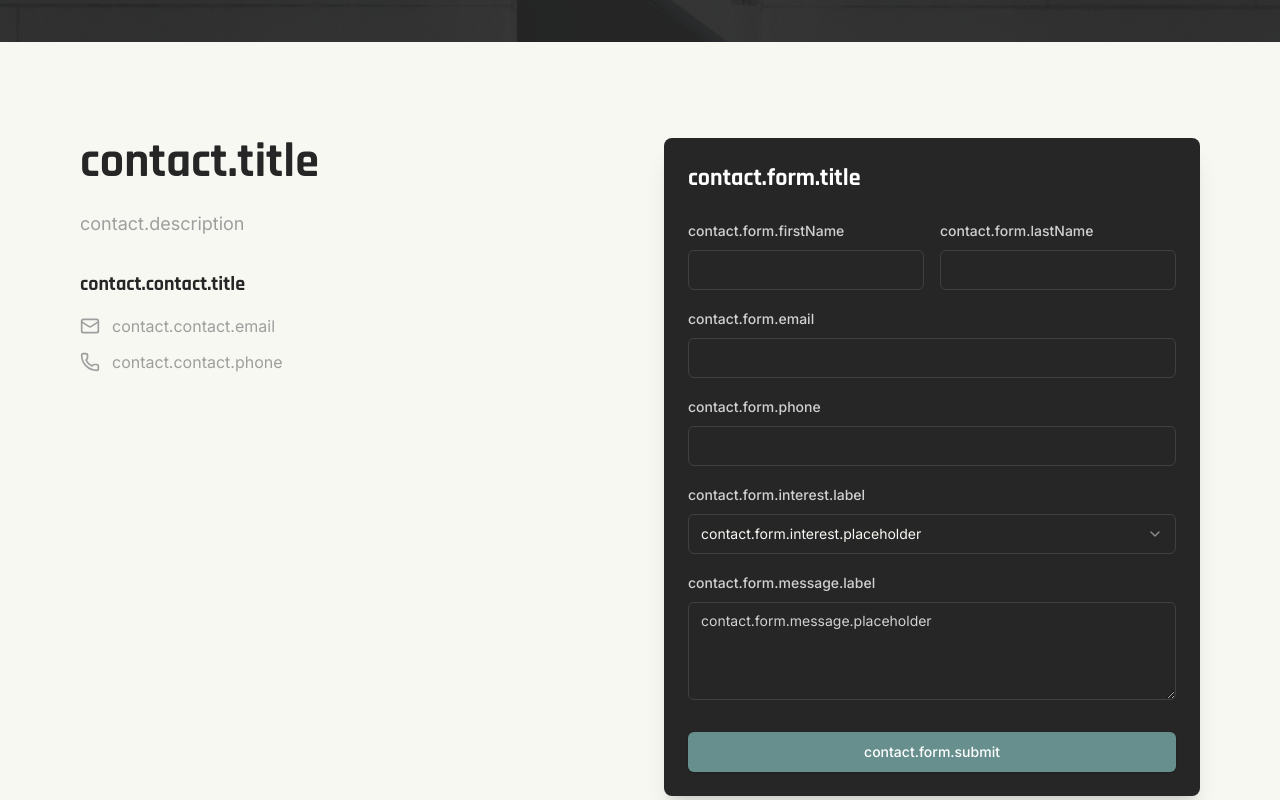
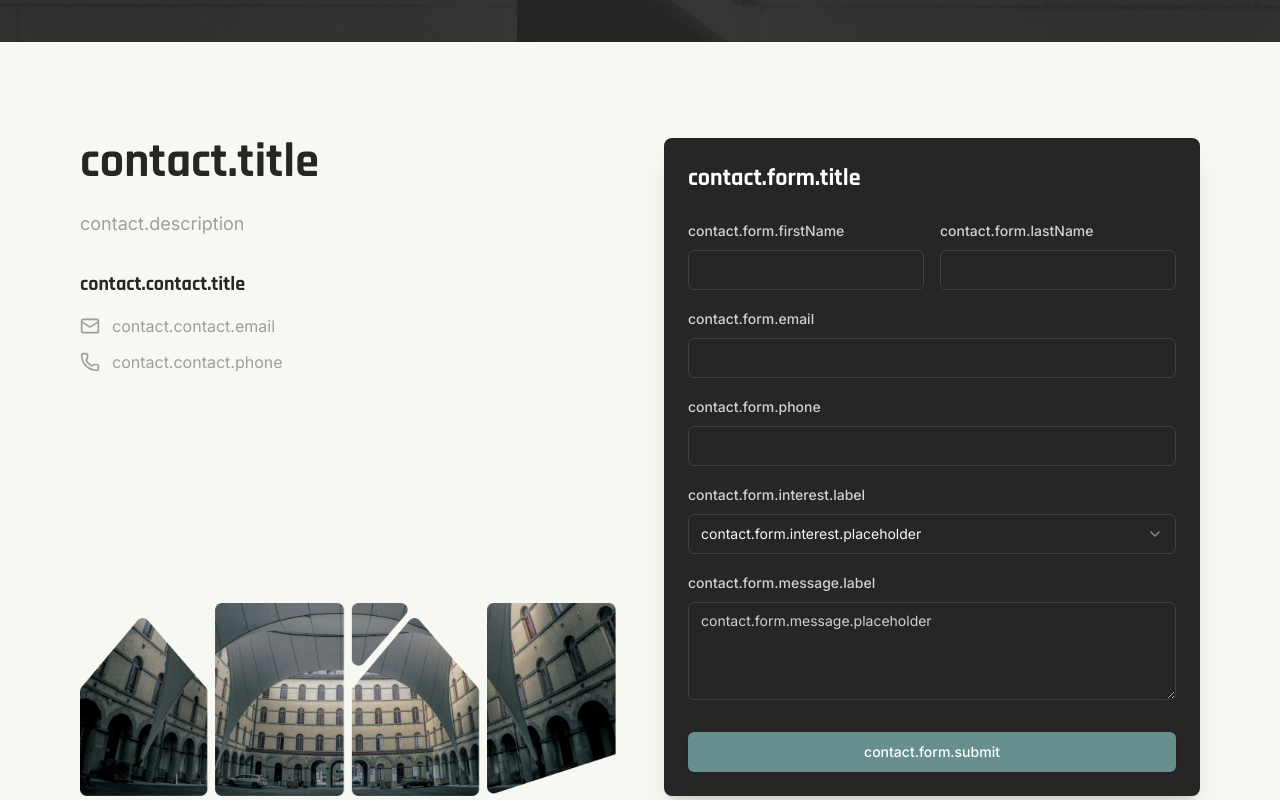
Before and after one commit to MaxMusin/amac-website, a Next.js app: page /en in a window 1280 px wide. Shown: the part 3400-4200 px from the top of the page. Built offline with nearby package versions, Linux system fonts and the light colour scheme; no server answers.

Commit message:
feat: add contact image and adjust layout in ContactSection component

```diff
--- a/src/views/landing/components/ContactSection.tsx
+++ b/src/views/landing/components/ContactSection.tsx
@@ -28,6 +28,7 @@ import { Textarea } from '@/components/ui/textarea';
 import { useToast } from '@/hooks/use-toast';
 import { sendContactEmail } from '@/lib/actions';
 import { contactFormSchema } from '@/lib/schemas';
+import Image from 'next/image';
 
 const ContactSection = () => {
   const t = useTranslations('contact');
@@ -39,7 +40,8 @@ const ContactSection = () => {
     >
       <div className="container mx-auto relative z-10">
         <div className="grid grid-cols-1 lg:grid-cols-2 gap-12">
-          <div>
+          <div className="flex flex-col justify-between">
+            <div>
             <h2 className="text-4xl md:text-5xl font-bold mb-6 text-muted">
               {t('title')}
             </h2>
@@ -54,7 +56,7 @@ const ContactSection = () => {
                   <Mail className="text-secondary mr-3 h-5 w-5" />
                   <a
                     href={`mailto:${t('contact.email')}`}
-                    className="text-secondary hover:text-white transition-colors"
+                    className="text-secondary hover:text-muted transition-colors"
                   >
                     {t('contact.email')}
                   </a>
@@ -63,13 +65,21 @@ const ContactSection = () => {
                   <Phone className="text-secondary mr-3 h-5 w-5" />
                   <a
                     href={`tel:${t('contact.phone')}`}
-                    className="text-secondary hover:text-white transition-colors"
+                    className="text-secondary hover:text-muted transition-colors"
                   >
                     {t('contact.phone')}
                   </a>
                 </div>
               </div>
             </div>
+            </div>
+            <Image
+              src="/images/contact.png"
+              alt="contact image"
+              width={1920}
+              height={1080}
+              className="w-full h-auto object-contain mt-8"
+            />
           </div>
 
           <div className="bg-background rounded-lg p-6 shadow-xl">
```
Also changed, not shown: public/images/contact.png (added).
